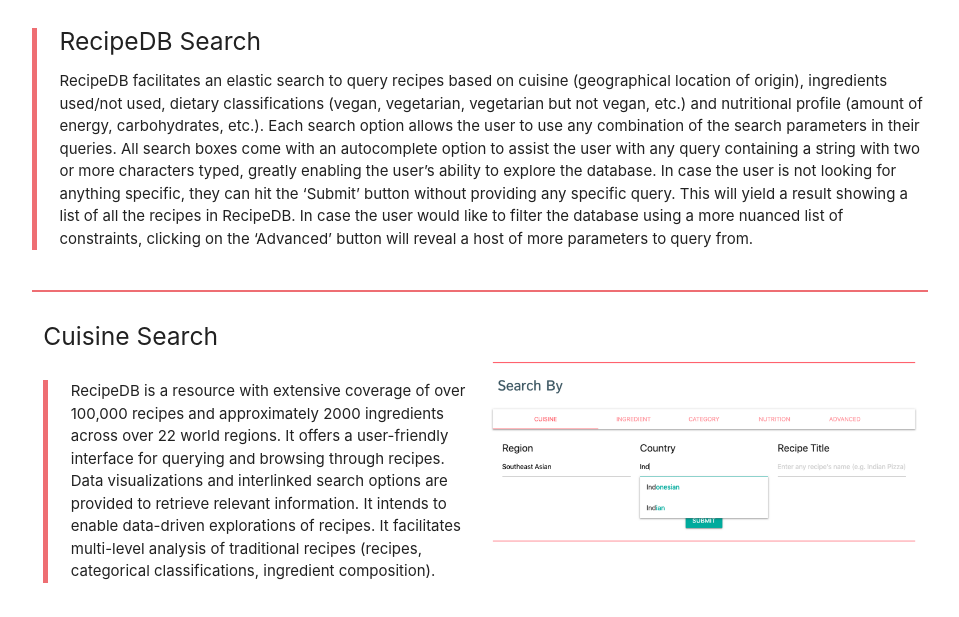
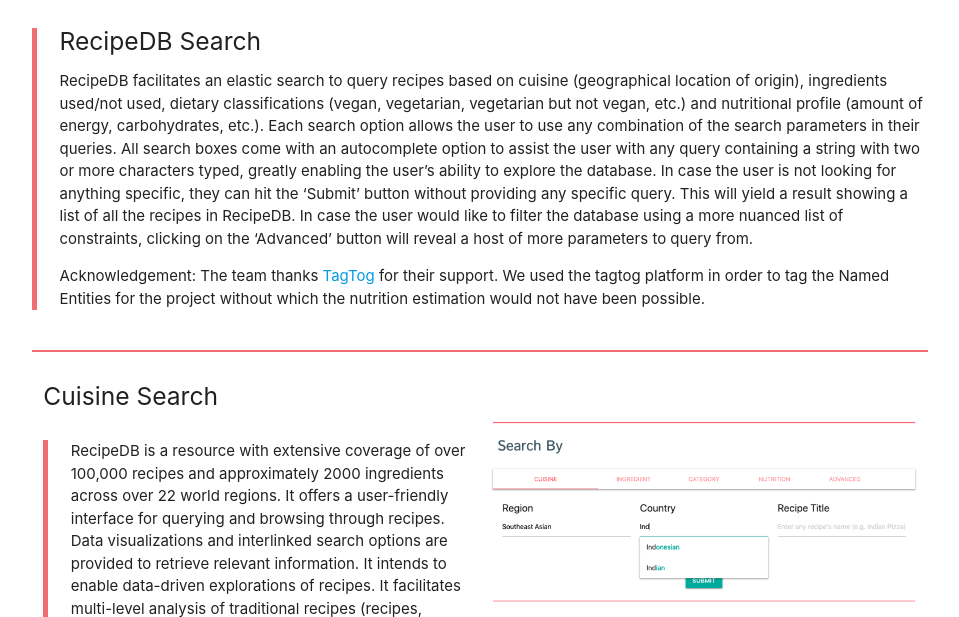
Before and after one commit to devanshbatra04/recipe_db_final, a Flask app: page /recipedb/howto in a window 1280 px wide, after a click on "RECIPE SEARCH". Shown: the part 324-941 px from the top of the page, without its empty margins (160-1119 px from the left). Run offline with Flask 2, Linux system fonts and the light colour scheme; some libraries are stand-ins or nearby versions.

Commit message:
acknowledgement added for tagtog

```diff
--- a/templates/howto.html
+++ b/templates/howto.html
@@ -88,6 +88,7 @@
                 Each search option allows the user to use any combination of the search parameters in their queries. All search boxes come with an autocomplete option to assist the user with any query containing a string with two or more characters typed, greatly enabling the user’s ability to explore the database.
                 In case the user is not looking for anything specific, they can hit the ‘Submit’ button without providing any specific query. This will yield a result showing a list of all the recipes in RecipeDB.
                 In case the user would like to filter the database using a more nuanced list of constraints, clicking on the ‘Advanced’ button will reveal a host of more parameters to query from.
+                <p>Acknowledgement: The team thanks <a href="https://tagtog.net">TagTog</a> for their support. We used the tagtog platform in order to tag the Named Entities for the project without which the nutrition estimation would not have been possible.</p>
               </p></blockquote></div>
 
               <div class="row"><div class="col s12" style="border-top:2px solid #ee6e73; padding-top:15px;">
```
